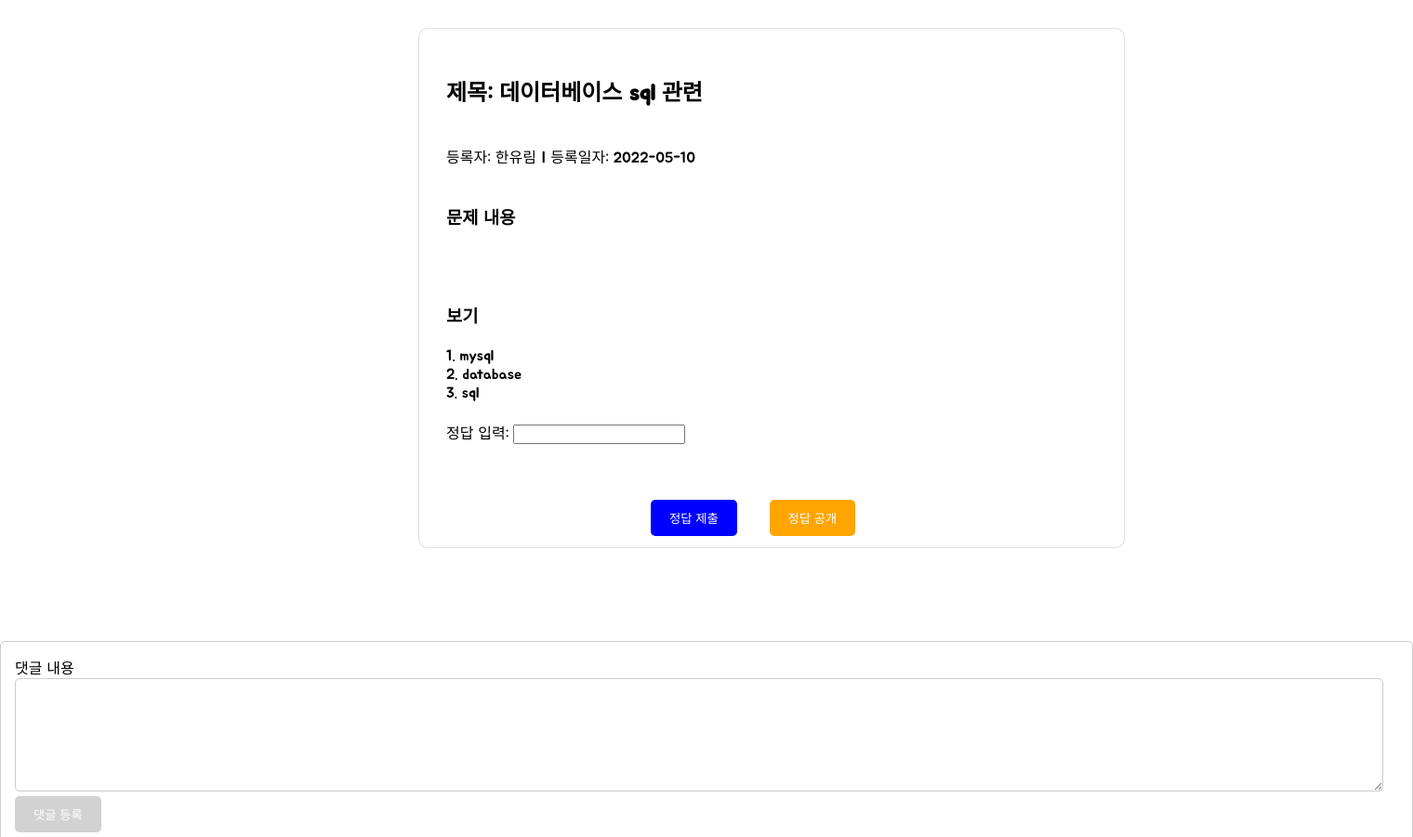
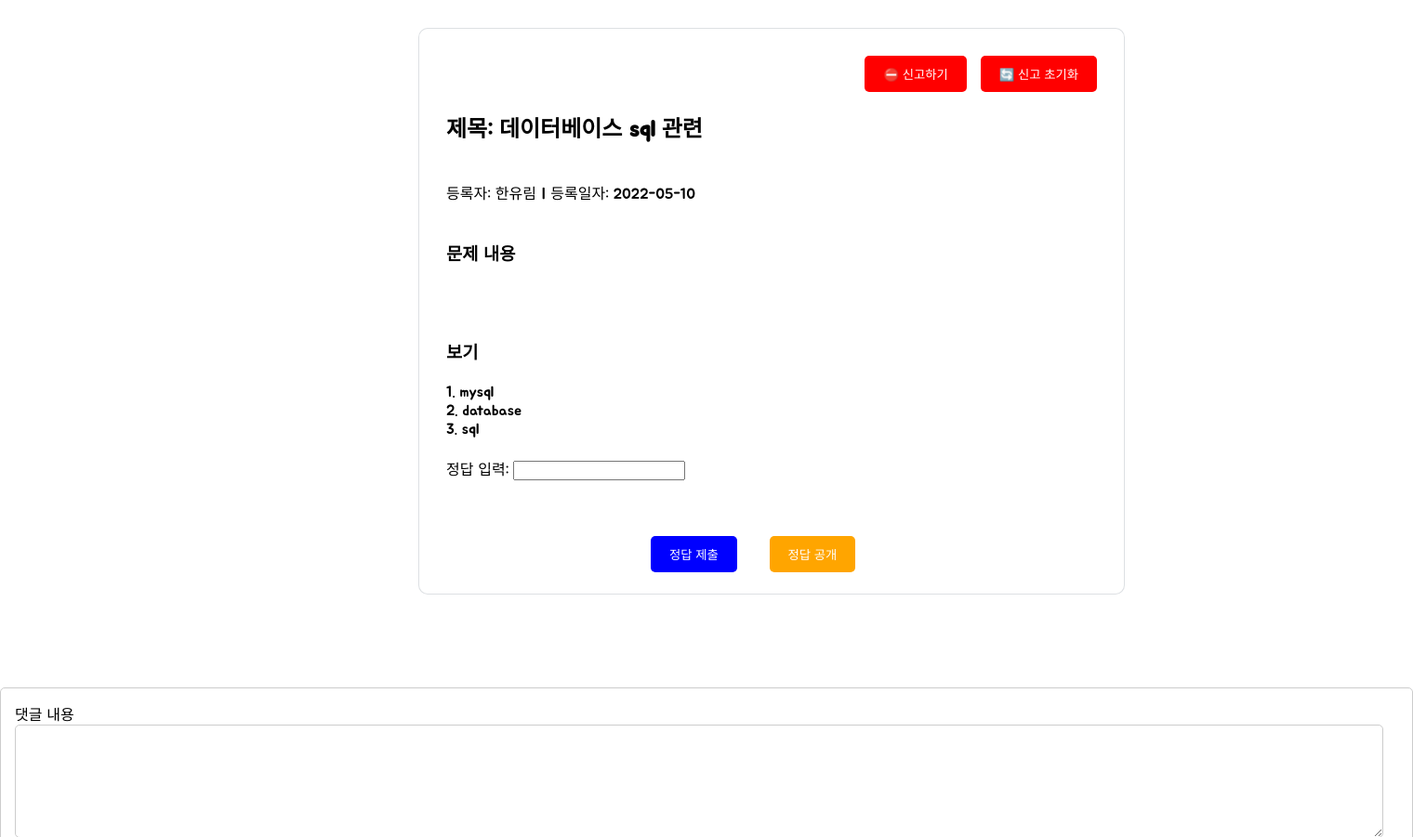
Before and after one commit to JeongHunsss/KKU-GIT, a PHP site: page /problem/problem_detail.php in a window 1520 px wide. Shown: the part 65-966 px from the top of the page at 93% size. Run offline with PHP 8.4, Linux system fonts and the light colour scheme; the visitor is signed in with stand-in values (Sample User, id 1).

Commit message:
5/29 신고버튼, 신고초기화버튼 추가

```diff
--- a/problem/css/problem_detail.css
+++ b/problem/css/problem_detail.css
@@ -11,7 +11,7 @@
 
 .problem-detail-body {
   width: 700px;
-  height: 500px;
+  height: 550px;
   margin-left: 450px;
   margin-right: auto;
   margin-top: 30px;
@@ -23,6 +23,34 @@
   text-align: left;
   display: inline-block;
 }
+
+.report-buttons {
+  text-align: right;
+}
+
+.report-button {
+  background-color: red;
+  color: white;
+  border: none;
+  border-radius: 5px;
+  padding: 10px 20px;
+  text-align: center;
+  display: inline-block;
+  cursor: pointer;
+}
+
+.reset-button {
+  background-color: red;
+  color: white;
+  border: none;
+  border-radius: 5px;
+  padding: 10px 20px;
+  text-align: center;
+  display: inline-block;
+  cursor: pointer;
+  margin-left: 10px;
+}
+
 
 .problem-detail-comment-list {
   margin-right: 30px;
--- a/problem/problem_detail.php
+++ b/problem/problem_detail.php
@@ -15,6 +15,13 @@
 <body>
     <div class="problem-detail-container">
         <div class="problem-detail-body">
+
+        <div class="report-buttons">
+            <button class="report-button">&#x26D4 신고하기</button>
+            <button class="reset-button">&#x1F504 신고 초기화</button>
+        </div>
+
+
             <div class="problem-detail-header">
                 <h2>제목: 데이터베이스 sql 관련</h2>
             </div>
```
